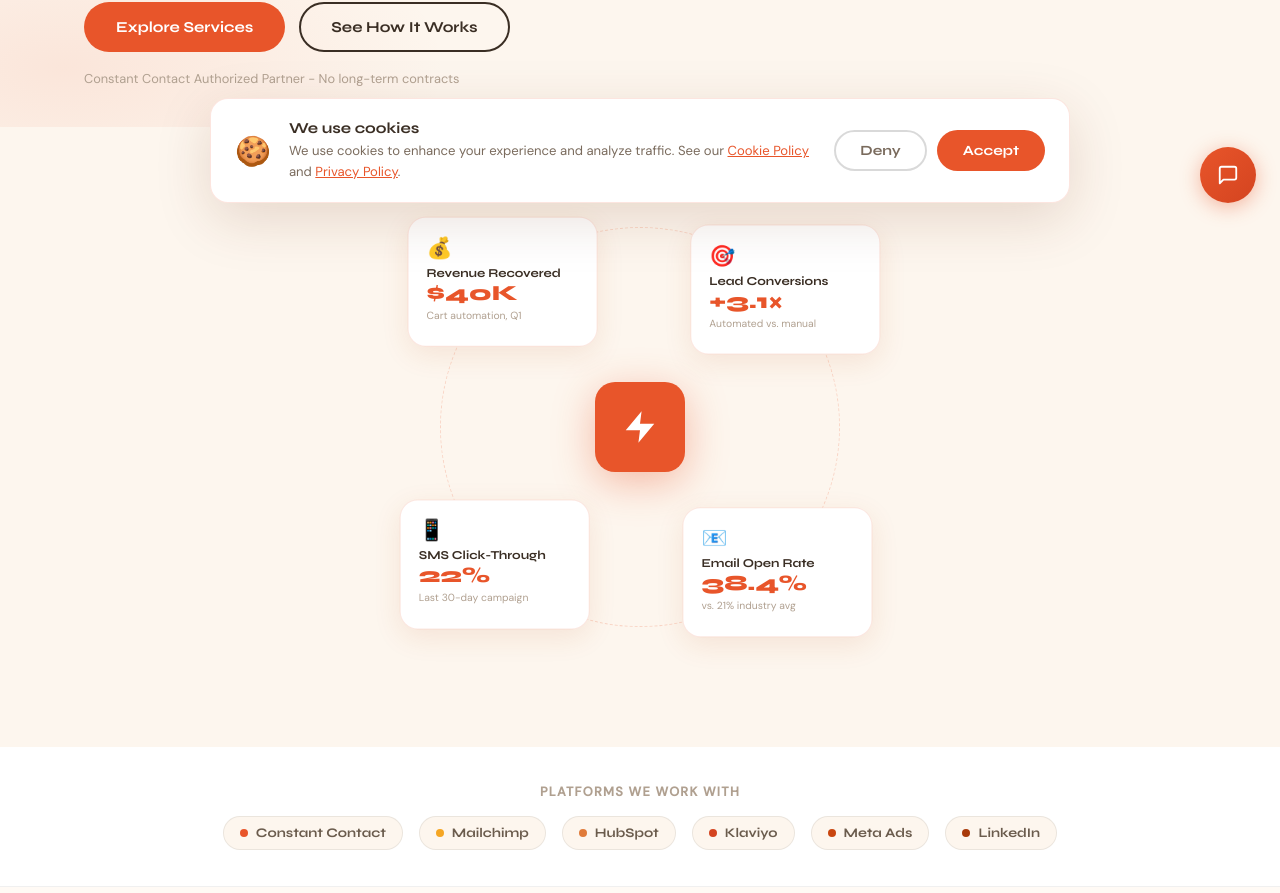
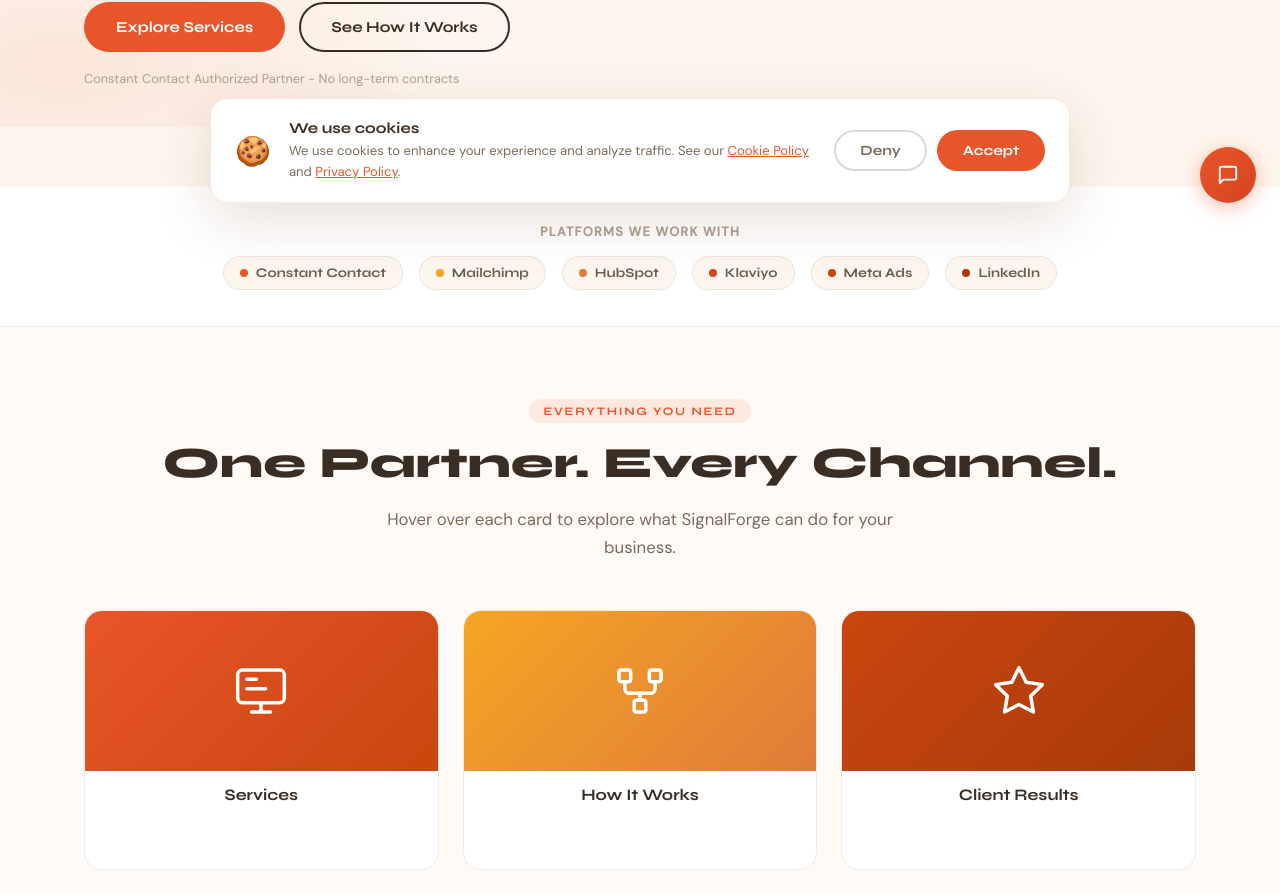
Before and after one commit to halojumper/SignalForge, a Next.js app: page / in a window 1280 px wide. Shown: the part 573-1466 px from the top of the page. Built offline with nearby package versions, Linux system fonts and the light colour scheme.

Commit message:
MetricCards
Fix MetricCards empty side space

```diff
--- a/app/page.tsx
+++ b/app/page.tsx
@@ -151,8 +151,7 @@ export default function Home() {
         </div>
       </section>
 
-      <div className="metric-cards-wrap" style={{background:'var(--sand)',paddingTop:20,paddingBottom:40,display:'flex',justifyContent:'center',alignItems:'center'}}>
-        <MetricCards />
+      <div className="metric-cards-wrap" style={{background:'var(--sand)',paddingTop:20,paddingBottom:40,display:'flex',justifyContent:'center',alignItems:'center',overflow:'hidden'}}>
       </div>
 
       <div style={{background:'var(--white)',padding:'36px 0',borderBottom:'1px solid rgba(0,0,0,0.06)'}}>
--- a/components/MetricCards.tsx
+++ b/components/MetricCards.tsx
@@ -66,7 +66,7 @@ export default function MetricCards() {
   const marginCompensation = (scaledHeight - SIZE) / 2;
 
   return (
-    <div ref={wrapRef} style={{width:'100%',display:'flex',justifyContent:'center',alignItems:'center',overflow:'hidden'}}>
+    <div ref={wrapRef} style={{width:'100%',maxWidth:560,display:'flex',justifyContent:'center',alignItems:'center',overflow:'hidden'}}>
       <div style={{
         position:'relative',
         width:SIZE,
```
